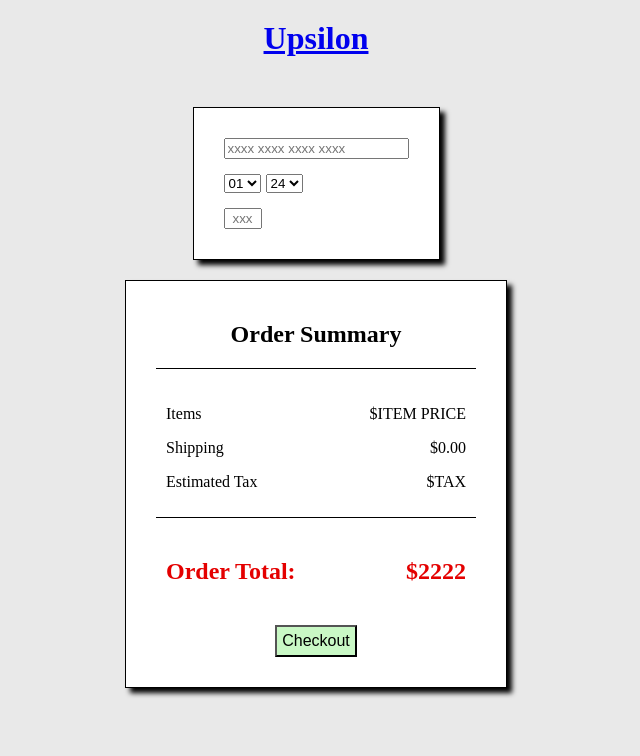
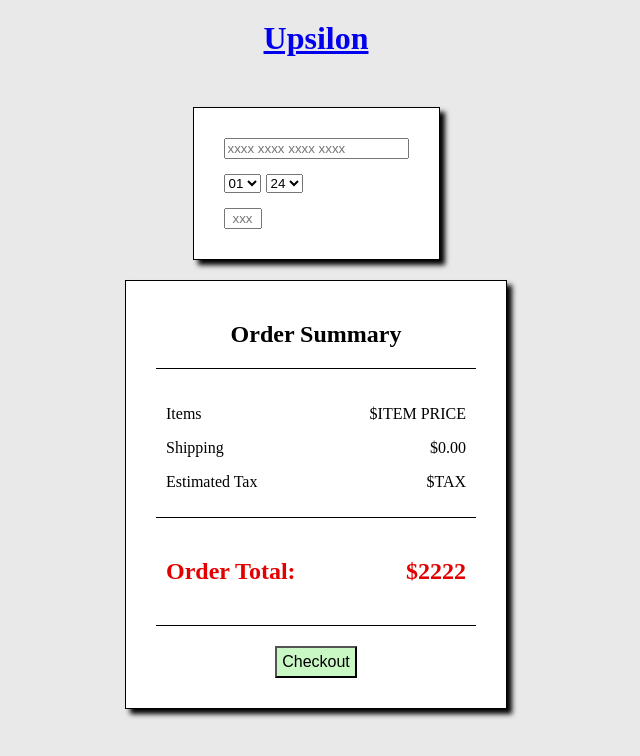
Before and after one commit to TwiliwT/Capstone-Project, a React (Vite) app in the folder Frontend/: page /Checkout in a window 1280 px wide. Shown: the top 756 px of the page, without its empty margins (324-964 px from the left). Built offline with nearby package versions, Linux system fonts and the light colour scheme.

Commit message:
css stuff

```diff
--- a/Frontend/src/components/cart/Cart.jsx
+++ b/Frontend/src/components/cart/Cart.jsx
@@ -1,10 +1,14 @@
-import { useEffect, useState } from "react";
+import { useEffect, useState, useContext } from "react";
 import { useNavigate } from "react-router-dom";
+
+import { RenderContext } from "../../contexts/RenderHeader";
 
 import "./Cart.css";
 
 export default function Cart({ userCart, setUserCart }) {
   const [number, setNumber] = useState(0);
+
+  const { renderHeader, setRenderHeader } = useContext(RenderContext);
 
   const navigate = useNavigate();
 
@@ -18,7 +22,9 @@ export default function Cart({ userCart, setUserCart }) {
   }
 
   //Set up a price subtotal cal here
-  useEffect(() => {}, []);
+  useEffect(() => {
+    setRenderHeader(true);
+  }, []);
 
   return (
     <main className="cart-main">
--- a/Frontend/src/components/checkoutForm/CheckoutForm.css
+++ b/Frontend/src/components/checkoutForm/CheckoutForm.css
@@ -86,11 +86,14 @@
 .order-total-section {
   display: flex;
   color: rgb(228, 0, 0);
+  border-bottom: 1px black solid;
+  padding-bottom: 10px;
 }
 
 .checkout-button-section {
   display: flex;
   justify-content: center;
+  margin-top: 20px;
 }
 
 .checkout-button-section > button {
```
